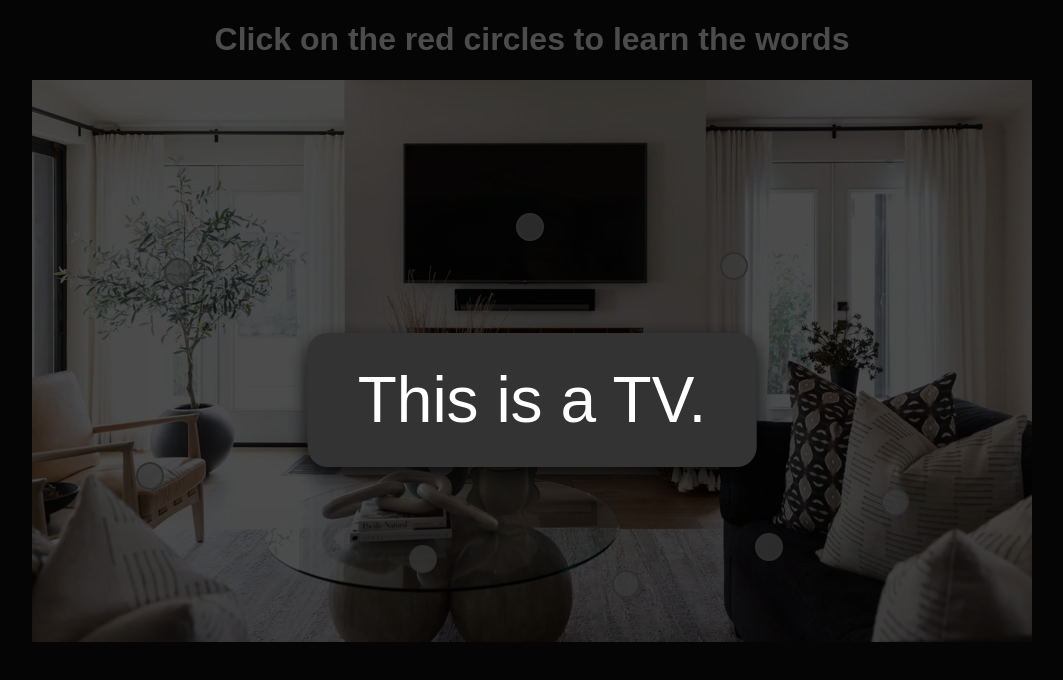
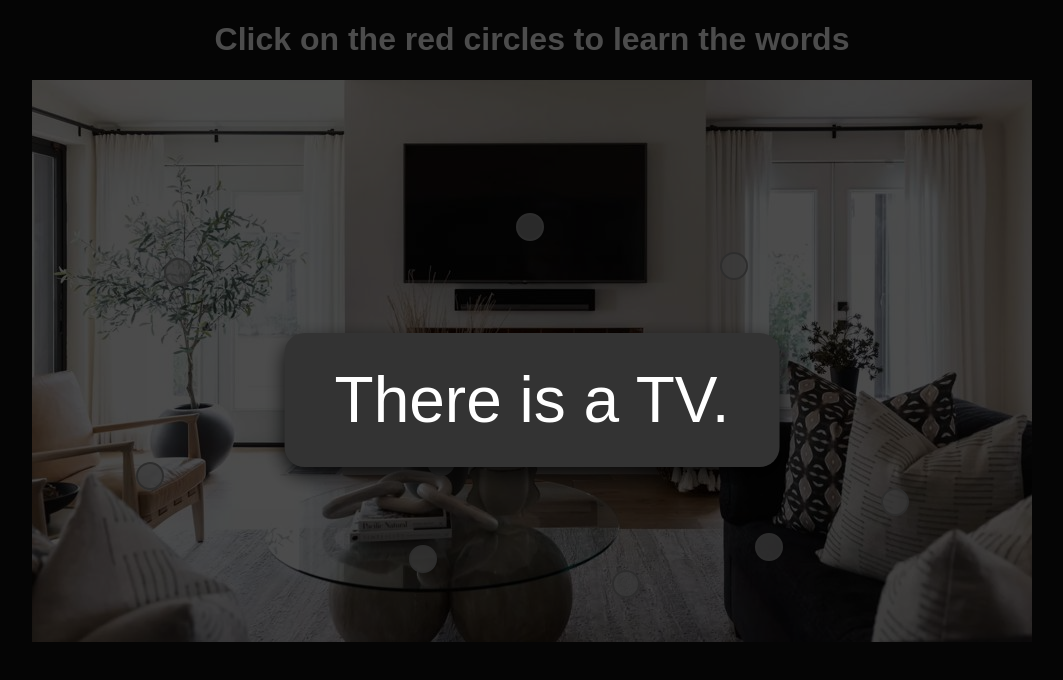
Before and after one commit to OlgaSukhih/living-room, a plain HTML site: page index.html in a window 1280 px wide. Both pictures are taken after a click on the element 638 px from the left and 226 px from the top of the page. Shown: the whole page, without its empty margins (108-1171 px from the left). Drawn offline with Linux system fonts and the light colour scheme.

Commit message:
Update index.html

```diff
--- a/index.html
+++ b/index.html
@@ -112,7 +112,20 @@
     overlay.className = 'overlay';
     const popup = document.createElement('div');
     popup.className = 'popup';
-      popup.innerText = "This is " + word + ".";
+
+    // определим множественное или единственное число
+    const pluralWords = ['curtains', 'cushions'];
+    const articleNeeded = ['a', 'an'];
+
+    let sentence = '';
+    if (pluralWords.includes(word)) {
+      sentence = `There are ${word}.`;
+    } else {
+      const article = articleNeeded.includes(word.split(' ')[0]) ? '' : 'a ';
+      sentence = `There is ${word}.`;
+    }
+
+    popup.innerText = sentence;
     overlay.onclick = () => document.body.removeChild(overlay);
     overlay.appendChild(popup);
     document.body.appendChild(overlay);
@@ -133,5 +146,6 @@
     });
   });
 </script>
+
 </body>
 </html>
```
Lines whose indentation alone changed are shown as unchanged.
